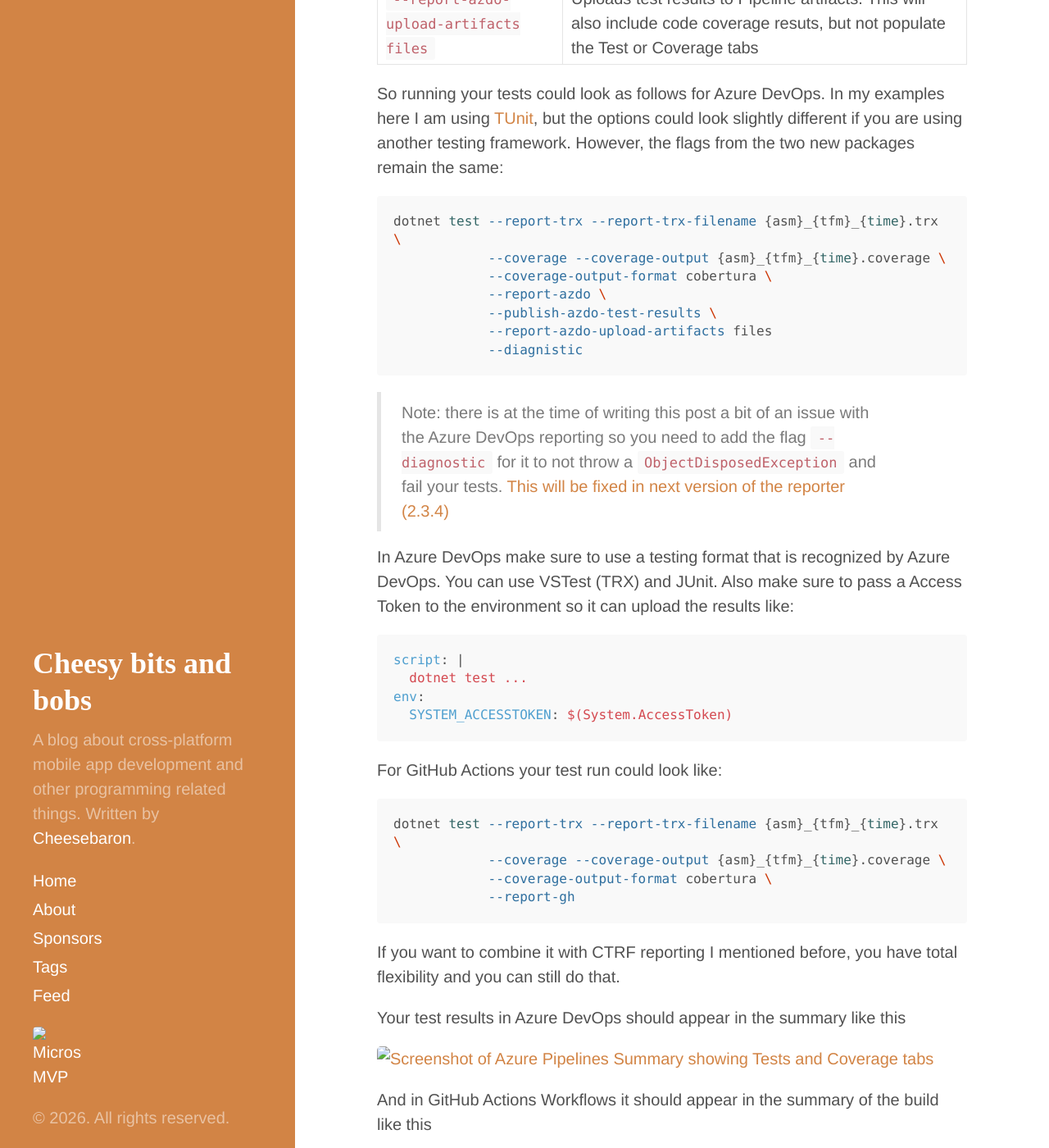
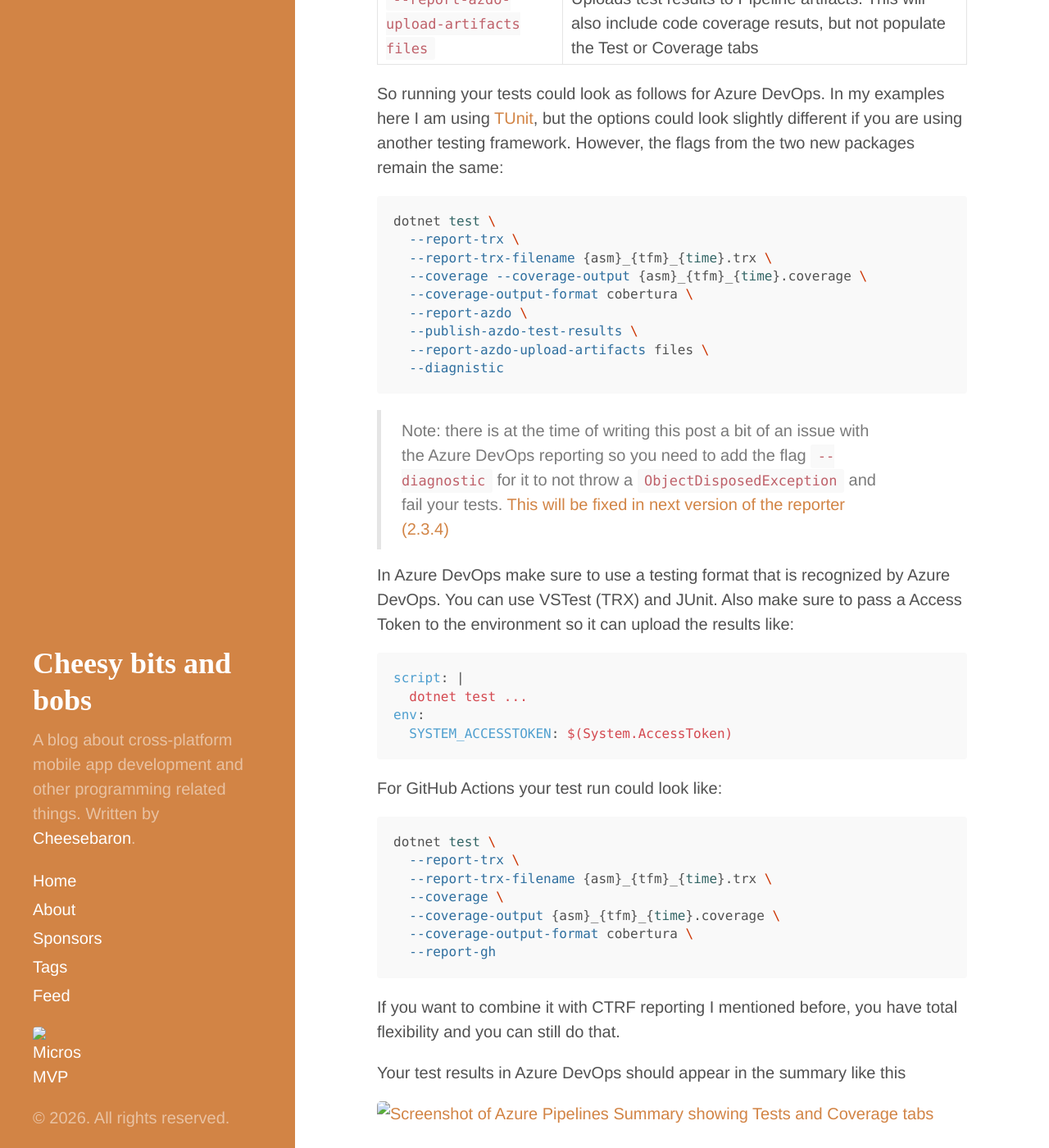
Before and after one commit to Cheesebaron/cheesebaron.github.io, a Jekyll site: the page built from _posts/2026-08-14-mtp-reporting.md, in a window 1280 px wide and 1400 px high, scrolled down 1753 px. Shown: the whole window at 82% size. Built offline with Jekyll 4.4.1, drawn with Linux system fonts in a browser that asks for light colours; comment, search, counter and statistics services are not loaded.

Commit message:
Shorten code blocks

````diff
--- a/_posts/2026-08-14-mtp-reporting.md
+++ b/_posts/2026-08-14-mtp-reporting.md
@@ -58,13 +58,15 @@ So running your tests could look as follows for Azure DevOps. In my examples her
 
 {% raw %}
 ```bash
-dotnet test --report-trx --report-trx-filename {asm}_{tfm}_{time}.trx \
-            --coverage --coverage-output {asm}_{tfm}_{time}.coverage \
-            --coverage-output-format cobertura \
-            --report-azdo \
-            --publish-azdo-test-results \
-            --report-azdo-upload-artifacts files
-            --diagnistic
+dotnet test \
+  --report-trx \
+  --report-trx-filename {asm}_{tfm}_{time}.trx \
+  --coverage --coverage-output {asm}_{tfm}_{time}.coverage \
+  --coverage-output-format cobertura \
+  --report-azdo \
+  --publish-azdo-test-results \
+  --report-azdo-upload-artifacts files \
+  --diagnistic
 ```
 {% endraw %}
 
@@ -83,10 +85,13 @@ For GitHub Actions your test run could look like:
 
 {% raw %}
 ```bash
-dotnet test --report-trx --report-trx-filename {asm}_{tfm}_{time}.trx \
-            --coverage --coverage-output {asm}_{tfm}_{time}.coverage \
-            --coverage-output-format cobertura \
-            --report-gh
+dotnet test \
+  --report-trx \
+  --report-trx-filename {asm}_{tfm}_{time}.trx \
+  --coverage \
+  --coverage-output {asm}_{tfm}_{time}.coverage \
+  --coverage-output-format cobertura \
+  --report-gh
 ```
 {% endraw %}
 
````
